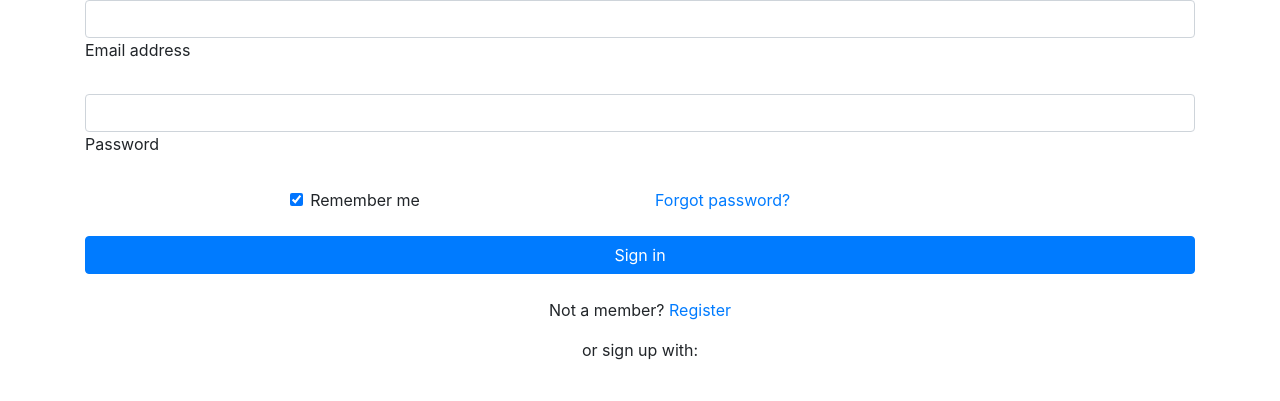
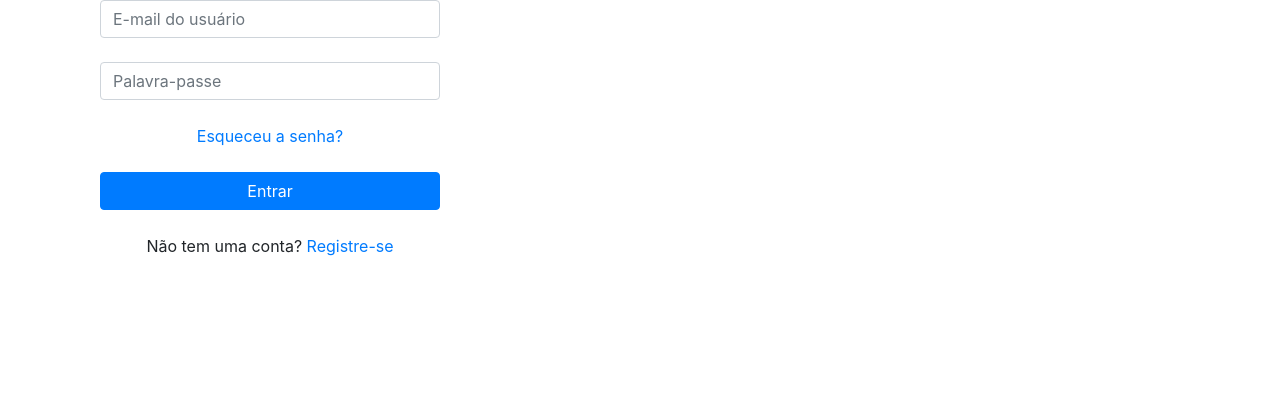
Before and after one commit to Lucas-WF/Atelier-bolos, a Flask app: page /login in a window 1280 px wide. Shown: the part 56-457 px from the top of the page. Run offline with Flask 2, Linux system fonts and the light colour scheme; some libraries are stand-ins or nearby versions.

Commit message:
Complete the last commit

```diff
--- /dev/null
+++ b/client/controllers/auth.py
@@ -0,0 +1,18 @@
+import re
+from flask import render_template
+from flask import request, jsonify
+from flask import Blueprint
+
+auth = Blueprint("auth", __name__)
+
+@auth.route("/login", methods=["GET", "POST"])
+def login():
+    if request.method == "POST":
+        data = jsonify(request.form)
+        print(data.data)
+
+    return render_template("login.html")
+
+@auth.route("/register", methods=["GET", "POST"])
+def register():
+    return render_template("register.html")
--- a/client/main.py
+++ b/client/main.py
@@ -1,5 +1,6 @@
 from flask import Flask
 from flask import render_template
+from controllers.auth import auth
 
 app = Flask(__name__)
 
@@ -11,9 +12,7 @@ def index():
 def about():
     return render_template("about.html")
 
-@app.route("/login")
-def login():
-    return render_template("login.html")
+app.register_blueprint(auth, url_prefix="/")
 
 if __name__ == "__main__":
     app.run(debug=True)
--- a/client/templates/base.html
+++ b/client/templates/base.html
@@ -10,6 +10,7 @@
 </head>
 
 <body>
+<div class="flex flex-content-center">
   <nav class="navbar navbar-expand-md navbar-light bg-light">
 
     <button class="navbar-toggler" type="button" data-toggle="collapse" data-target="#navbarNav"
@@ -32,11 +33,13 @@
       <div class="collapse navbar-collapse" id="navbarNav">
         <ul class="navbar-nav">
           <li class="nav-item active">
-            <a class="nav-link" href="{{ url_for('login')}}">Entrar</a>
+            <a class="nav-link" href="{{ url_for('auth.login')}}">Entrar</a>
           </li>
         </ul>
       </div>
   </nav>
+</div>
+
   <div class="container">
     {% block content %} {% endblock %}
   </div>
--- a/client/templates/login.html
+++ b/client/templates/login.html
@@ -4,72 +4,32 @@
 {{ super() }}
 {% endblock %}
 
-<body>
 {% block content %}
-        <form>
-            <!-- Email input -->
+<div class="col-md-4 col-md-offset-4">
+    <form class="form-signin text-center" method="POST">
         <div class="form-outline mb-4">
-                <input type="email" id="form2Example1" class="form-control" />
-                <label class="form-label" for="form2Example1">Email address</label>
+            <input placeholder="E-mail do usuário" type="email" id="email" name="email" class="form-control" />
         </div>
 
-            <!-- Password input -->
         <div class="form-outline mb-4">
-                <input type="password" id="form2Example2" class="form-control" />
-                <label class="form-label" for="form2Example2">Password</label>
+            <input placeholder="Palavra-passe" type="password" id="password" name="password" class="form-control" />
         </div>
 
-            <!-- 2 column grid layout for inline styling -->
         <div class="row mb-4">
-                <div class="col d-flex justify-content-center">
-                    <!-- Checkbox -->
-                    <div class="form-check">
-                        <input class="form-check-input" type="checkbox" value="" id="form2Example31" checked />
-                        <label class="form-check-label" for="form2Example31"> Remember me </label>
+            <div class="col">
+                <a href="#!">Esqueceu a senha?</a>
             </div>
         </div>
 
-                <div class="col">
-                    <!-- Simple link -->
-                    <a href="#!">Forgot password?</a>
-                </div>
-            </div>
+        <button type="submit" class="btn btn-primary btn-block mb-4">Entrar</button>
 
-            <!-- Submit button -->
-            <button type="button" class="btn btn-primary btn-block mb-4">Sign in</button>
-
-            <!-- Register buttons -->
         <div class="text-center">
-                <p>Not a member? <a href="#!">Register</a></p>
-                <p>or sign up with:</p>
-                <button type="button" class="btn btn-link btn-floating mx-1">
-                    <i class="fab fa-facebook-f"></i>
-                </button>
-
-                <button type="button" class="btn btn-link btn-floating mx-1">
-                    <i class="fab fa-google"></i>
-                </button>
-
-                <button type="button" class="btn btn-link btn-floating mx-1">
-                    <i class="fab fa-twitter"></i>
-                </button>
-
-                <button type="button" class="btn btn-link btn-floating mx-1">
-                    <i class="fab fa-github"></i>
-                </button>
+            <p>Não tem uma conta? <a href="{{url_for('auth.register')}}">Registre-se</a></p>
         </div>
     </form>
+</div>
 {% endblock %}
-    <script src="https://code.jquery.com/jquery-3.3.1.slim.min.js"
-        integrity="sha384-q8i/X+965DzO0rT7abK41JStQIAqVgRVzpbzo5smXKp4YfRvH+8abtTE1Pi6jizo"
-        crossorigin="anonymous"></script>
-    <script src="https://cdnjs.cloudflare.com/ajax/libs/popper.js/1.14.7/umd/popper.min.js"
-        integrity="sha384-UO2eT0CpHqdSJQ6hJty5KVphtPhzWj9WO1clHTMGa3JDZwrnQq4sF86dIHNDz0W1"
-        crossorigin="anonymous"></script>
-    <script src="https://stackpath.bootstrapcdn.com/bootstrap/4.3.1/js/bootstrap.min.js"
-        integrity="sha384-JjSmVgyd0p3pXB1rRibZUAYoIIy6OrQ6VrjIEaFf/nJGzIxFDsf4x0xIM+B07jRM"
-        crossorigin="anonymous"></script>
-</body>
+
 {% block footer %}
 {{ super() }}
 {% endblock %}
--- /dev/null
+++ b/client/templates/register.html
@@ -0,0 +1,5 @@
+{% extends "base.html" %}
+{% block title %}Ateliê de Bolos{% endblock %}
+{% block head %}
+{{ super() }}
+{% endblock %}
```
Also changed, not shown: client/__init__.py (added), client/controllers/__init__.py (added). Lines whose indentation alone changed are shown as unchanged.
